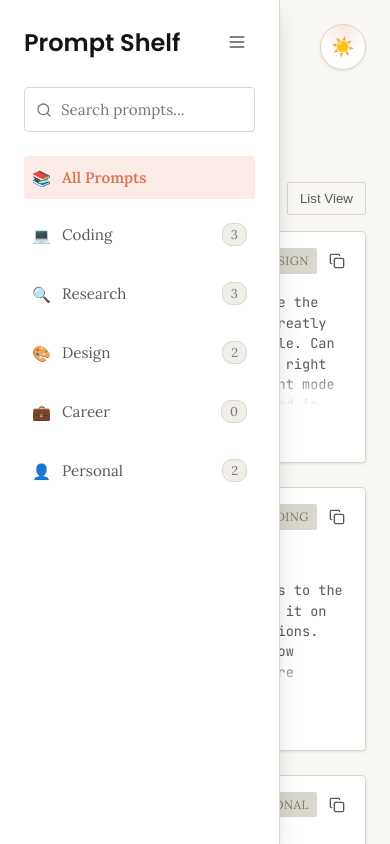
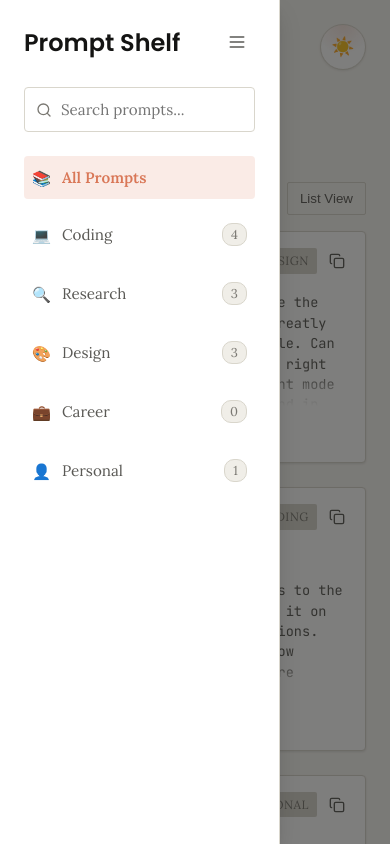
Before and after one commit to senthilcaesar/promptshelf, a React (Vite) app: page / in a window 390 px wide. Shown: the top 844 px of the page. Built offline with nearby package versions, Linux system fonts and the light colour scheme.

Commit message:
Few Updates

```diff
--- a/src/App.jsx
+++ b/src/App.jsx
@@ -72,7 +72,7 @@ An appropriate icon or logo on the left (with a subtle colored background box or
 The name of the technology in a bold font.
 A brief, one-sentence description of what that technology handles in the app (e.g., 'Fast, modern, component-driven UI framework').
 Implementation: Please dynamically read the project's dependency file (like package.json) to accurately list the primary frontend framework, CSS/UI library, animation library, and any hosting/deployment pipelines currently configured. Build this using the UI components and icons already available in the project.`,
-    category: "Personal",
+    category: "Design",
     tags: ["tech stack", "dependencies", "deployment"]
   },
   {
@@ -210,6 +210,13 @@ Skip anything straightforward — I want you to push on the decisions that have
 Once you feel we've covered the important ground, do a quick summary of what we've agreed on and flag anything still unresolved. Then write a full product spec to SPEC.md with these sections: Overview, Target Users, Core Features, Technical Approach, Open Questions.`,
     category: "Coding",
     tags: ["spec", "interview", "ui/ux", "technical implementation"]
+  },
+  {
+    id: 11,
+    title: "Email Validator",
+    content: "Implement a function in Python that validates email addresses. Write a validateEmail function. example test cases: user@example.com is true, invalid is false, user@.com is false. Run the tests after implementing it",
+    category: "Coding",
+    tags: ["python", "regex", "validation", "testing"]
   }
 ];
 
--- a/src/components/MainLayout.jsx
+++ b/src/components/MainLayout.jsx
@@ -1,4 +1,5 @@
 import React, { useState } from 'react';
+import { Menu } from 'lucide-react';
 import Sidebar from './Sidebar';
 import PromptGrid from './PromptGrid';
 import PromptList from './PromptList';
@@ -20,6 +21,13 @@ const MainLayout = ({
 
   return (
     <div className="main-layout">
+      {!sidebarCollapsed && (
+        <div
+          className="sidebar-overlay"
+          onClick={() => setSidebarCollapsed(true)}
+          aria-hidden="true"
+        />
+      )}
       <Sidebar
         categories={categories}
         categoryCounts={categoryCounts}
@@ -33,7 +41,16 @@ const MainLayout = ({
 
       <main className="main-content">
         <div className="content-header">
-          <h1 className="content-title">Shelf of Tips & Tricks</h1>
+          <div style={{ display: 'flex', alignItems: 'center' }}>
+            <button
+              className="mobile-toggle"
+              onClick={() => setSidebarCollapsed(false)}
+              aria-label="Open sidebar"
+            >
+              <Menu size={24} />
+            </button>
+            <h1 className="content-title">Shelf of Tips & Tricks</h1>
+          </div>
           <div className="content-header-actions">
             <div className="prompt-count">{prompts.length} prompts</div>
             <button
--- a/src/styles/app.css
+++ b/src/styles/app.css
@@ -691,18 +691,25 @@ body {
   }
 
   .sidebar-overlay {
+    display: block;
     position: fixed;
     top: 0;
     left: 0;
     right: 0;
     bottom: 0;
-    background-color: var(--ps-overlay-soft);
+    background-color: var(--ps-overlay-soft, rgba(0,0,0,0.5));
     z-index: 99;
   }
 
   .mobile-toggle {
-    display: block;
-    margin-bottom: var(--ps-spacing-lg);
+    display: flex;
+    align-items: center;
+    justify-content: center;
+    background: none;
+    border: none;
+    color: var(--ps-text-primary);
+    cursor: pointer;
+    margin-right: var(--ps-spacing-xs);
   }
 
   .desktop-toggle {
@@ -742,4 +749,8 @@ body {
   .mobile-toggle {
     display: none;
   }
+
+  .sidebar-overlay {
+    display: none;
+  }
 }
```
Also changed, not shown: index.html (+2 -1 lines), 5 other files (tests, documents, lock files or other folders).
